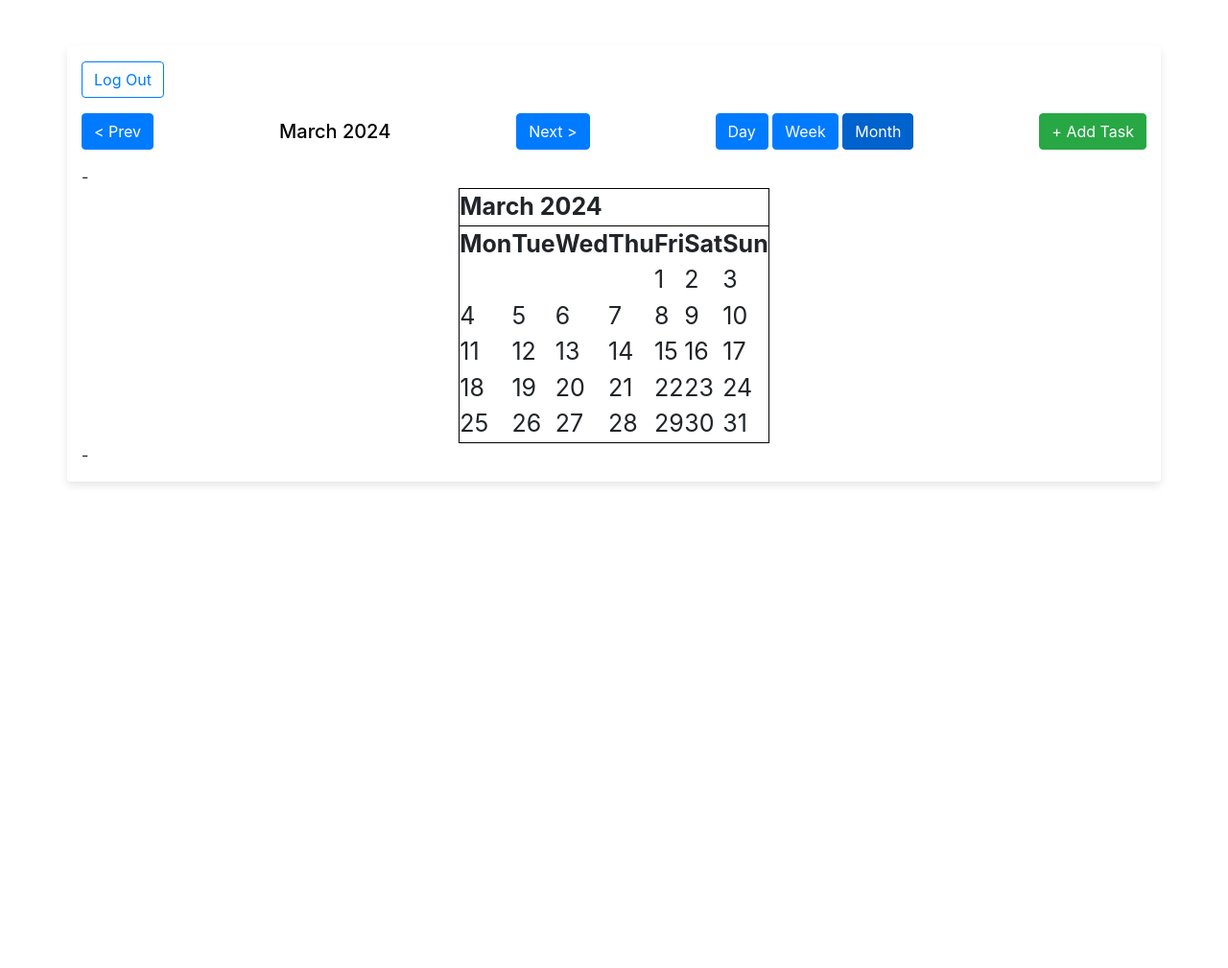
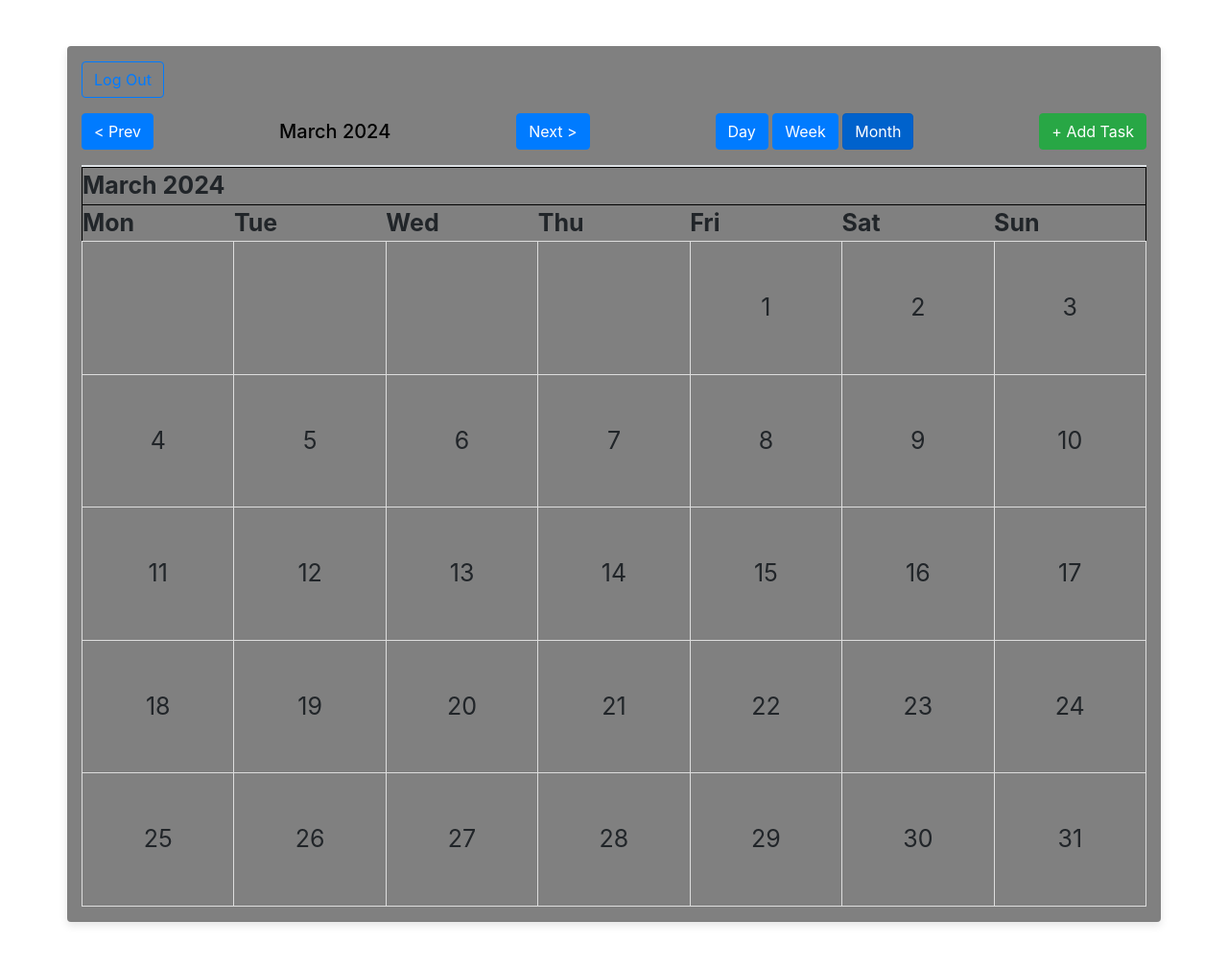
Before and after one commit to UCCS-CS4300-5300/group5-spring2024, a Django app: page / in a window 1280 px wide. Shown: the whole page at 96% size. Before the commit the page ends 506 px from the top, so only its background shows below. Run offline with Django 5.2, Linux system fonts and the light colour scheme; some libraries are stand-ins or nearby versions.

Commit message:
calendar lines

```diff
--- /dev/null
+++ b/Task_Quest_App/Task_Quest_Config/templates/Task_Quest_Config/calendar.html
@@ -0,0 +1,90 @@
+<!DOCTYPE html>
+<html lang="en">
+<head>
+    <meta charset="UTF-8">
+    <meta name="viewport" content="width=device-width, initial-scale=1.0">
+    <title>Calendar Page</title>
+    <link href="https://stackpath.bootstrapcdn.com/bootstrap/4.5.2/css/bootstrap.min.css" rel="stylesheet">
+    <style>
+        .month {
+            font-size: 25px;
+            margin: auto;
+            border: 1px solid black;
+        }
+        .calendar-container {
+            overflow-x: auto;        /* Enable horizontal scrolling if needed */
+            margin-bottom: 300px;     /* Adjust as needed */
+            background-color: #808080;
+            box-shadow: 0 4px 8px rgba(0,0,0,.1);
+            border-radius: .25rem;
+            padding: 0 15px;
+        }
+        .calendar {
+            width: 100%;
+            max-width: 100%;
+            margin: auto;
+            display: block;
+        }
+        .calendar table {
+            width: 100%;
+            table-layout: fixed;
+            border-collapse: collapse; /* Collapse borders for a consistent look */
+        }
+        .calendar td {
+            border: 1px solid #ddd; /* Add borders to table cells */
+            padding: 50px; /* Adjust padding as needed */
+            text-align: center; /* Center align cell content */
+        }
+        .nav-button, .view-button, .add-task {
+            transition: background-color .3s ease;
+        }
+        .nav-button:hover, .view-button:hover, .add-task:hover {
+            background-color: #0056b3;
+        }
+        .view-button.active {
+            background-color: #0056b3;
+            color: #fff;
+        }
+        .month-year {
+            color: #000;
+        }
+        .day {
+            border: 1px solid #b3d7ff;
+            background-color: #f0f8ff;
+        }
+        .day.today {
+            background-color: #007bff;
+            color: white;
+            font-weight: bold;
+        }
+
+    </style>
+</head>
+<body>
+    <div class="container calendar-container my-5 py-3">
+        <form action="{% url 'logout' %}" method="post">
+            {% csrf_token %}
+            <button class="btn btn-outline-primary logout-button" type="submit">Log Out</button>
+        </form>
+        <p></p>
+        <div class="header d-flex justify-content-between align-items-center mb-3">
+            <button class="btn btn-primary nav-button" id="prev">&#60; Prev</button>
+            <span class="month-year h5 mb-0">{{ current_month_year }}</span>
+            <button class="btn btn-primary nav-button" id="next">Next &#62;</button>
+            <div class="view-options">
+                <button class="btn btn-primary view-button" id="day-view">Day</button>
+                <button class="btn btn-primary view-button" id="week-view">Week</button>
+                <button class="btn btn-primary view-button active" id="month-view">Month</button>
+            </div>
+            <a class="btn btn-success add-task" href="{% url 'add-task' %}"> + Add Task</a>
+        </div>
+        <div class="calendar ">
+            <!-- Calendar grid goes here -->
+            <table class="table table-bordered calendar">
+                <!-- Calendar grid content -->
+                {{ calendar|safe }} <!-- Added |safe filter to render HTML safely -->
+            </table>
+        </div>
+    </div>
+</body>
+</html>
--- a/Task_Quest_App/Task_Quest_Config/templates/Task_Quest_Config/index.html
+++ /dev/null
@@ -1,88 +0,0 @@
-<!DOCTYPE html>
-<html lang="en">
-<head>
-    <meta charset="UTF-8">
-    <meta name="viewport" content="width=device-width, initial-scale=1.0">
-    <title>Calendar Home Page</title>
-    <link href="https://stackpath.bootstrapcdn.com/bootstrap/4.5.2/css/bootstrap.min.css" rel="stylesheet">
-    <style>
-      .month {
-        font-size: 25px;
-        margin: auto;
-        border: 1px solid black;
-      }
-      .calendar-container {
-          background-color: #fff;
-          box-shadow: 0 4px 8px rgba(0,0,0,.1);
-          border-radius: .25rem;
-          padding: 0 15px;
-
-      }
-      .calendar {
-          width: 100%;
-          max-width: 100%;
-          margin: auto;
-          display = block;
-      }
-
-      .calendar table {
-          width: 100%;
-          table-layout: fixed;
-
-      }
-
-      .nav-button, .view-button, .add-task {
-          transition: background-color .3s ease;
-      }
-
-      .nav-button:hover, .view-button:hover, .add-task:hover {
-          background-color: #0056b3;
-      }
-
-      .view-button.active {
-          background-color: #0056b3;
-          color: #fff;
-      }
-
-      .month-year {
-          color: #000;
-      }
-
-      .day {
-          border: 1px solid #b3d7ff;
-          background-color: #f0f8ff;
-      }
-
-      .day.today {
-          background-color: #007bff;
-          color: white;
-          font-weight: bold;
-      }
-
-    </style>
-</head>
-<body>
-   <div class="container calendar-container my-5 py-3">
-     <form action="{% url 'logout' %}" method="post">
-       {% csrf_token %}
-       <button class="btn btn-outline-primary" type="submit">Log Out</button>
-     </form>
-     <p></p>
-    <div class="header d-flex justify-content-between align-items-center mb-3">
-        <button class="btn btn-primary nav-button" id="prev">&#60; Prev</button>
-        <span class="month-year h5 mb-0">{{ current_month_year }}</span>
-        <button class="btn btn-primary nav-button" id="next">Next &#62;</button>
-        <div class="view-options">
-            <button class="btn btn-primary view-button" id="day-view">Day</button>
-            <button class="btn btn-primary view-button" id="week-view">Week</button>
-            <button class="btn btn-primary view-button active" id="month-view">Month</button>
-        </div>
-        <a class="btn btn-success add-task" href="{% url 'add-task' %}"> + Add Task</a>
-    </div>
-     <div class="calender ">-
-        <!-- Calendar grid goes here -->
-      {{ calendar }}
-   </div>-
-</div>
-</body>
-</html>
--- a/Task_Quest_App/Task_Quest_Config/templates/Task_Quest_Config/task_list.html
+++ b/Task_Quest_App/Task_Quest_Config/templates/Task_Quest_Config/task_list.html
@@ -59,7 +59,7 @@
       </style>
 </head>
 <body>
-  <a class="btn btn-success add-task" href="{% url 'index' %}"> Go Back Home</a>
+  <a class="btn btn-success add-task" href="{% url 'calendar' %}"> Go Back Home</a>
   <div class="task-list-container">
       <h4 class="mb-3">Tasks</h4>
       <ul class="list-group">
--- a/Task_Quest_App/Task_Quest_Config/templates/base.html
+++ b/Task_Quest_App/Task_Quest_Config/templates/base.html
@@ -1,3 +1,5 @@
+<!-- Base for the Login and sign up pages (under registration file) -->
+
 <!DOCTYPE html>
 <html>
 <head>
--- a/Task_Quest_App/Task_Quest_Config/urls.py
+++ b/Task_Quest_App/Task_Quest_Config/urls.py
@@ -20,7 +20,7 @@ from . import views
 
 urlpatterns = [
 
-  path('', views.index, name='index'),
+  path('', views.calendar, name='calendar'),
   path('tasks/', views.TaskListView.as_view(), name='task-list'),
   path('addtask/', views.create_task, name='add-task')
 
--- a/Task_Quest_App/Task_Quest_Config/views.py
+++ b/Task_Quest_App/Task_Quest_Config/views.py
@@ -13,7 +13,7 @@ from .forms import *
 
 
 
-def index(request):
+def calendar(request):
 
   '''
   if request.method == 'POST':
@@ -37,7 +37,7 @@ def index(request):
   # Get the current month and year in a human-readable format
   current_month_year = datetime.today().strftime('%B %Y')
   # Render the template with the calendar and current month/year as context  variables
-  return render(request, 'Task_Quest_Config/index.html', {'calendar' : calendar, 'current_month_year': current_month_year})
+  return render(request, 'Task_Quest_Config/calendar.html', {'calendar' : calendar, 'current_month_year': current_month_year})
 
 
 '''This page doesn't work with the built-in webview since it uses an anonymous user.
@@ -63,7 +63,7 @@ def create_task(request):
       # Set the user relationship
       task.user = request.user
       task.save()
-      # Redirect back to the index page
+      # Redirect back to the calendar page
       return redirect('task-list')
   context = {'form': form}
   return render(request, 'Task_Quest_Config/task_form.html', context)
--- a/django_project/settings.py
+++ b/django_project/settings.py
@@ -143,6 +143,6 @@ STATIC_URL = 'static/'
 # https://docs.djangoproject.com/en/5.0/ref/settings/#default-auto-field
 
 DEFAULT_AUTO_FIELD = 'django.db.models.BigAutoField'
-LOGIN_REDIRECT_URL = "index"
+LOGIN_REDIRECT_URL = "calendar"
 #LOGIN_REDIRECT_URL = "test-home"
 LOGOUT_REDIRECT_URL = "login"
```
Also changed, not shown: Task_Quest_App/Task_Quest_Config/migrations/0001_initial.py, Task_Quest_App/Task_Quest_Config/migrations/0002_task_priority.py (deleted), Task_Quest_App/Task_Quest_Config/migrations/0003_remove_task_email_remove_task_password.py (deleted), Task_Quest_App/Task_Quest_Config/migrations/0003_task_points.py (deleted), Task_Quest_App/Task_Quest_Config/migrations/0004_remove_task_email_remove_task_password.py (deleted), Task_Quest_App/Task_Quest_Config/migrations/0005_profile.py (deleted), Task_Quest_App/Task_Quest_Config/migrations/0006_merge_20240313_0339.py (deleted), Task_Quest_App/Task_Quest_Config/templates/calendar.html (renamed from Task_Quest_App/Task_Quest_Config/templates/home.html), Task_Quest_App/Task_Quest_Config/templates/registration/signup.html (line endings or trailing spaces).
